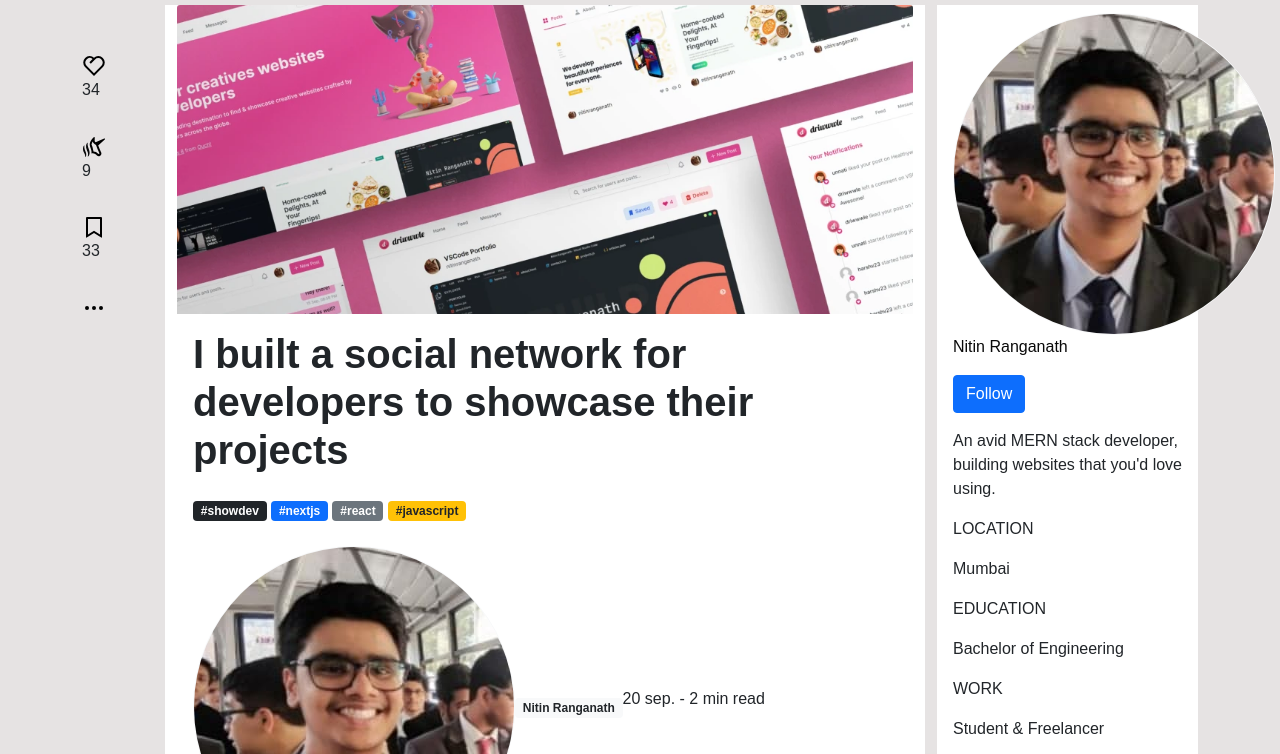
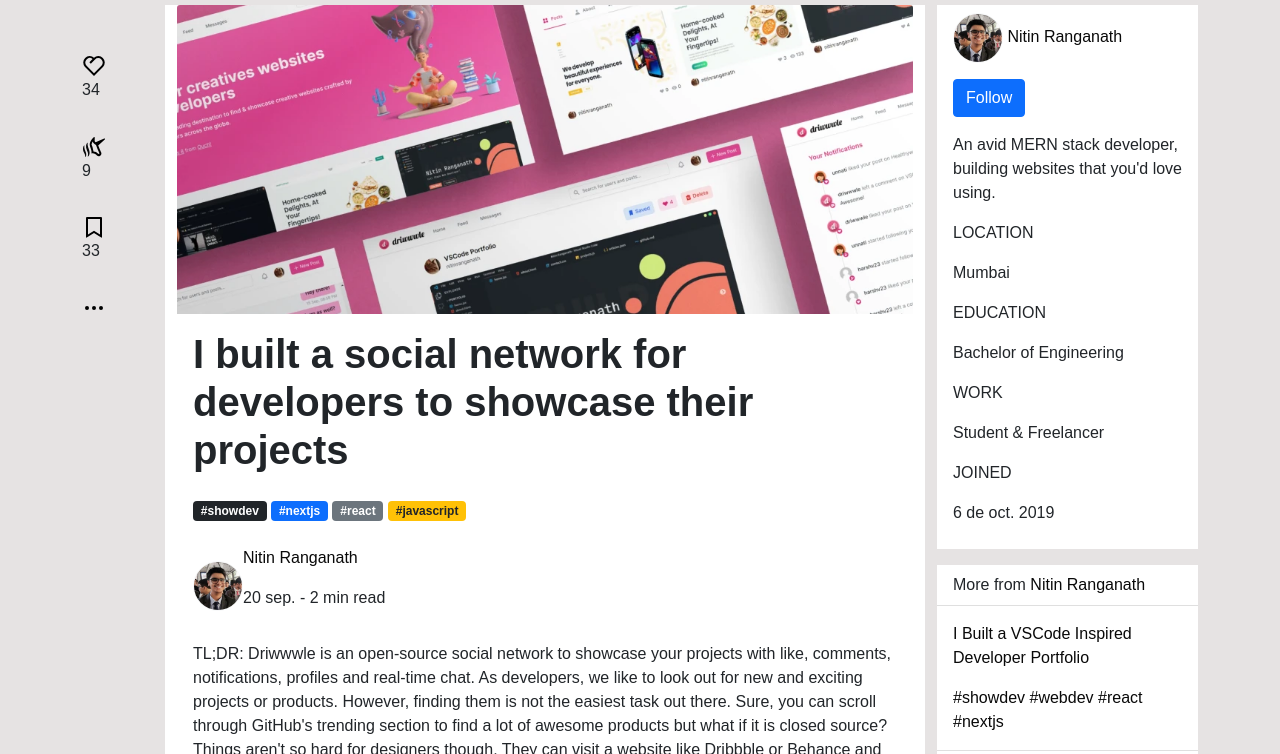
Before and after one commit to odonML/desafio-js-kodemia, a plain HTML site: page pages/post.html in a window 1280 px wide. Shown: the part 179-933 px from the top of the page. Drawn offline with nearby package versions, Linux system fonts and the light colour scheme.

Commit message:
post commit fixed right aside

```diff
--- a/pages/post.html
+++ b/pages/post.html
@@ -103,7 +103,6 @@
         </div>
     </header>
 
-
     <main>
         <div class="container">
             <div class="row d-flex justify-content-center">
@@ -175,11 +174,16 @@
                                 <a href="#"><span class="badge bg-warning text-dark">#javascript</span></a>
                             </div>
 
-                            <div class="subhead d-flex align-items-center mb-3 flex-wrap">
+                            <div class="subhead d-flex align-items-center mb-3">
                                 <img src="../img/avatar.jpeg"
+                                    width="50px"
                                     class="border border-light border border-1 rounded-circle avatar" alt="...">
-                                <a href="#"><span class="badge bg-light text-dark names">Nitin Ranganath</span></a>
-                                <p class="dates">20 sep. - 2 min read</p>
+                                <div class="ml-2">
+                                    <p>
+                                        <a href="#" class="names">Nitin Ranganath</a>
+                                    </p>
+                                    <p class="dates">20 sep. - 2 min read</p>
+                                </div>
                             </div>
                             <p>TL;DR: Driwwwle is an open-source social network to showcase your projects with like,
                                 comments, notifications, profiles and real-time chat.
@@ -295,13 +299,13 @@
                                 <button type="button" class="btn btn-outline-secondary">Subscribe</button>
                             </div>
                         </div>
-
+<!------------------ARREGLAR IMG---------------------->
                         <!-- Capturar un comentario -->
                         <div class="pt-3 d-flex w-100 justify-content-center">
-                            <img src="../img/suscriber.png" class="card-img-top rounded-circle avatar2" alt="...">
+                            <img src="../img/suscriber.png" class="imagen" alt="...">
                             <textarea class="form-floating txt-area" id="floatingTextarea" rows="5"
                                 placeholder="Add to the discussion"></textarea>
-
+<!------------------ARREGLAR IMG---------------------->
                         </div>
 
                         <div class="comment">
@@ -804,6 +808,7 @@
                             <li class="list-group-item">
                                 <div>
                                     <img src="../img/avatar.jpeg"
+                                        width="50px"
                                         class="border border-light border border-1 rounded-circle avatar" alt="...">
                                     <a href="#"><span class="names_r pb-3">Nitin Ranganath</span></a>
                                 </div>
--- a/scss/_post.scss
+++ b/scss/_post.scss
@@ -16,10 +16,12 @@
 body{
     font-family:-apple-system, BlinkMacSystemFont, 'Segoe UI', Roboto, Oxygen, Ubuntu, Cantarell, 'Open Sans', 'Helvetica Neue', sans-serif;
 }
-
+.avatar{
+    width: 10px;
+}
 // Arreglar el tamaño
 .avatar{
-    width: 45px;
+    width: 10px;
 }
 
 .avatar2{
@@ -29,9 +31,8 @@ body{
     object-position: center;
     width: 35px;
 }
-
-.dates{
-    font-size: 14px;
+.subhead div p .dates{
+    font-size: 12px;
     font-weight: 300;
     margin: 0;
 }
```
